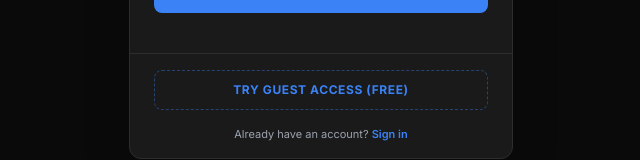
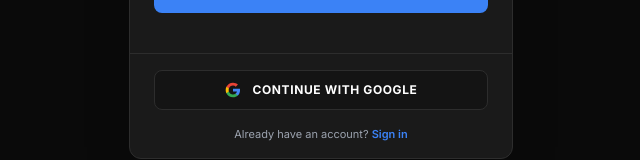
Before and after one commit to 24981a424k-Ashok/Archvise, a Next.js app: page /sign-up in a window 1280 px wide. Shown: the part 544-704 px from the top of the page, without its empty margins (319-959 px from the left). Built offline with nearby package versions, Linux system fonts and the light colour scheme; no server answers.

Commit message:
feat: replace guest login with Google OAuth, make logo transparent, update k6 to Locust load testing

```diff
--- a/app/(app)/audit/[id]/page.tsx
+++ b/app/(app)/audit/[id]/page.tsx
@@ -197,12 +197,12 @@ export default function AuditResultPage() {
         <div className="space-y-1">
           <p className="text-[10px] text-textMuted leading-relaxed">{report.score_disclaimer}</p>
           <a
-            href="https://k6.io"
+            href="https://locust.io"
             target="_blank"
             rel="noopener noreferrer"
             className="text-[10px] text-primary hover:text-primaryLight hover:underline font-semibold block"
           >
-            Learn about load testing with k6 &rarr;
+            Learn about load testing with Locust &rarr;
           </a>
         </div>
       </Card>
--- a/app/(auth)/sign-in/page.tsx
+++ b/app/(auth)/sign-in/page.tsx
@@ -22,27 +22,14 @@ type SignInFormValues = z.infer<typeof signInSchema>
 
 export default function SignInPage() {
   const router = useRouter()
-  const { login, user, loading: authLoading, guestLogin } = useAuth()
+  const { login, user, loading: authLoading, loginWithGoogle } = useAuth()
   const [loading, setLoading] = React.useState(false)
-  const [guestLoading, setGuestLoading] = React.useState(false)
 
   React.useEffect(() => {
     if (!authLoading && user) {
       router.push('/dashboard')
     }
   }, [user, authLoading, router])
-
-  const handleGuestLogin = async () => {
-    setGuestLoading(true)
-    try {
-      await guestLogin()
-      router.push('/dashboard')
-    } catch (e) {
-      // handled
-    } finally {
-      setGuestLoading(false)
-    }
-  }
 
   const { register, handleSubmit, formState: { errors } } = useForm<SignInFormValues>({
     resolver: zodResolver(signInSchema),
@@ -135,14 +122,29 @@ export default function SignInPage() {
           <Button
             type="button"
             variant="outline"
-            className="w-full text-xs font-bold uppercase tracking-wider h-10 border-dashed border-primary/40 hover:border-primary text-primary"
-            onClick={handleGuestLogin}
-            disabled={loading || guestLoading}
+            className="w-full text-xs font-bold uppercase tracking-wider h-10 border border-border bg-surface hover:bg-card text-textPrimary flex items-center justify-center space-x-2"
+            onClick={loginWithGoogle}
+            disabled={loading}
           >
-            {guestLoading ? (
-              <Loader2 size={14} className="animate-spin mr-1.5" />
-            ) : null}
-            <span>Try Guest Access (Free)</span>
+            <svg className="h-4 w-4 mr-1" viewBox="0 0 24 24" width="16" height="16">
+              <path
+                d="M22.56 12.25c0-.78-.07-1.53-.2-2.25H12v4.26h5.92c-.26 1.37-1.04 2.53-2.21 3.31v2.77h3.57c2.08-1.92 3.28-4.74 3.28-8.09z"
+                fill="#4285F4"
+              />
+              <path
+                d="M12 23c2.97 0 5.46-.98 7.28-2.66l-3.57-2.77c-.98.66-2.23 1.06-3.71 1.06-2.86 0-5.29-1.93-6.16-4.53H2.18v2.84C3.99 20.53 7.7 23 12 23z"
+                fill="#34A853"
+              />
+              <path
+                d="M5.84 14.09c-.22-.66-.35-1.36-.35-2.09s.13-1.43.35-2.09V7.06H2.18C1.43 8.55 1 10.22 1 12s.43 3.45 1.18 4.94l2.85-2.22.81-.63z"
+                fill="#FBBC05"
+              />
+              <path
+                d="M12 5.38c1.62 0 3.06.56 4.21 1.64l3.15-3.15C17.45 2.09 14.97 1 12 1 7.7 1 3.99 3.47 2.18 7.06l3.66 2.84c.87-2.6 3.3-4.52 6.16-4.52z"
+                fill="#EA4335"
+              />
+            </svg>
+            <span>Continue with Google</span>
           </Button>
 
           <p className="text-[11px] text-textSecondary">
--- a/app/(auth)/sign-up/page.tsx
+++ b/app/(auth)/sign-up/page.tsx
@@ -26,27 +26,14 @@ type SignUpFormValues = z.infer<typeof signUpSchema>
 
 export default function SignUpPage() {
   const router = useRouter()
-  const { signUp, user, loading: authLoading, guestLogin } = useAuth()
+  const { signUp, user, loading: authLoading, loginWithGoogle } = useAuth()
   const [loading, setLoading] = React.useState(false)
-  const [guestLoading, setGuestLoading] = React.useState(false)
 
   React.useEffect(() => {
     if (!authLoading && user) {
       router.push('/dashboard')
     }
   }, [user, authLoading, router])
-
-  const handleGuestLogin = async () => {
-    setGuestLoading(true)
-    try {
-      await guestLogin()
-      router.push('/dashboard')
-    } catch (e) {
-      // handled
-    } finally {
-      setGuestLoading(false)
-    }
-  }
 
   const { register, handleSubmit, setValue, watch, formState: { errors } } = useForm<SignUpFormValues>({
     resolver: zodResolver(signUpSchema),
@@ -182,14 +169,29 @@ export default function SignUpPage() {
           <Button
             type="button"
             variant="outline"
-            className="w-full text-xs font-bold uppercase tracking-wider h-10 border-dashed border-primary/40 hover:border-primary text-primary"
-            onClick={handleGuestLogin}
-            disabled={loading || guestLoading}
+            className="w-full text-xs font-bold uppercase tracking-wider h-10 border border-border bg-surface hover:bg-card text-textPrimary flex items-center justify-center space-x-2"
+            onClick={loginWithGoogle}
+            disabled={loading}
           >
-            {guestLoading ? (
-              <Loader2 size={14} className="animate-spin mr-1.5" />
-            ) : null}
-            <span>Try Guest Access (Free)</span>
+            <svg className="h-4 w-4 mr-1" viewBox="0 0 24 24" width="16" height="16">
+              <path
+                d="M22.56 12.25c0-.78-.07-1.53-.2-2.25H12v4.26h5.92c-.26 1.37-1.04 2.53-2.21 3.31v2.77h3.57c2.08-1.92 3.28-4.74 3.28-8.09z"
+                fill="#4285F4"
+              />
+              <path
+                d="M12 23c2.97 0 5.46-.98 7.28-2.66l-3.57-2.77c-.98.66-2.23 1.06-3.71 1.06-2.86 0-5.29-1.93-6.16-4.53H2.18v2.84C3.99 20.53 7.7 23 12 23z"
+                fill="#34A853"
+              />
+              <path
+                d="M5.84 14.09c-.22-.66-.35-1.36-.35-2.09s.13-1.43.35-2.09V7.06H2.18C1.43 8.55 1 10.22 1 12s.43 3.45 1.18 4.94l2.85-2.22.81-.63z"
+                fill="#FBBC05"
+              />
+              <path
+                d="M12 5.38c1.62 0 3.06.56 4.21 1.64l3.15-3.15C17.45 2.09 14.97 1 12 1 7.7 1 3.99 3.47 2.18 7.06l3.66 2.84c.87-2.6 3.3-4.52 6.16-4.52z"
+                fill="#EA4335"
+              />
+            </svg>
+            <span>Continue with Google</span>
           </Button>
 
           <p className="text-[11px] text-textSecondary">
--- a/app/page.tsx
+++ b/app/page.tsx
@@ -1,5 +1,8 @@
-import React from 'react'
+"use client"
+
+import React, { useEffect } from 'react'
 import Link from 'next/link'
+import { useRouter } from 'next/navigation'
 import ArchviseLogo from '@/components/brand/ArchviseLogo'
 import Hero from '@/components/landing/Hero'
 import ProblemSection from '@/components/landing/ProblemSection'
@@ -8,8 +11,27 @@ import AgentIntro from '@/components/landing/AgentIntro'
 import PricingTeaser from '@/components/landing/PricingTeaser'
 import Footer from '@/components/landing/Footer'
 import { Button } from '@/components/ui/button'
+import { useAuthStore } from '@/stores/authStore'
 
 export default function LandingPage() {
+  const router = useRouter()
+  const { user } = useAuthStore()
+
+  useEffect(() => {
+    if (user) {
+      router.push('/dashboard')
+    }
+  }, [user, router])
+
+  if (user) {
+    return (
+      <div className="min-h-screen w-full bg-background flex flex-col items-center justify-center select-none text-center">
+        <ArchviseLogo size={48} className="text-primary animate-pulse mb-4" />
+        <p className="text-xs text-textSecondary font-semibold tracking-wider uppercase">Redirecting to dashboard...</p>
+      </div>
+    )
+  }
+
   return (
     <div className="min-h-screen bg-background text-textPrimary overflow-hidden flex flex-col">
       {/* SECTION 1 — Sticky Transparent Navbar */}
--- a/hooks/useAuth.ts
+++ b/hooks/useAuth.ts
@@ -155,12 +155,31 @@ export function useAuth() {
     }
   };
 
+  const loginWithGoogle = async () => {
+    setLoading(true);
+    try {
+      const { error } = await supabase.auth.signInWithOAuth({
+        provider: 'google',
+        options: {
+          redirectTo: window.location.origin + '/dashboard'
+        }
+      });
+      if (error) throw new Error(error.message);
+    } catch (e: any) {
+      toast.error(e.message || 'Failed to initialize Google login.');
+      throw e;
+    } finally {
+      setLoading(false);
+    }
+  };
+
   return {
     user,
     loading,
     login,
     signUp,
     guestLogin,
+    loginWithGoogle,
     logout: handleLogout
   };
 }
```
Also changed, not shown: public/icon.png.
